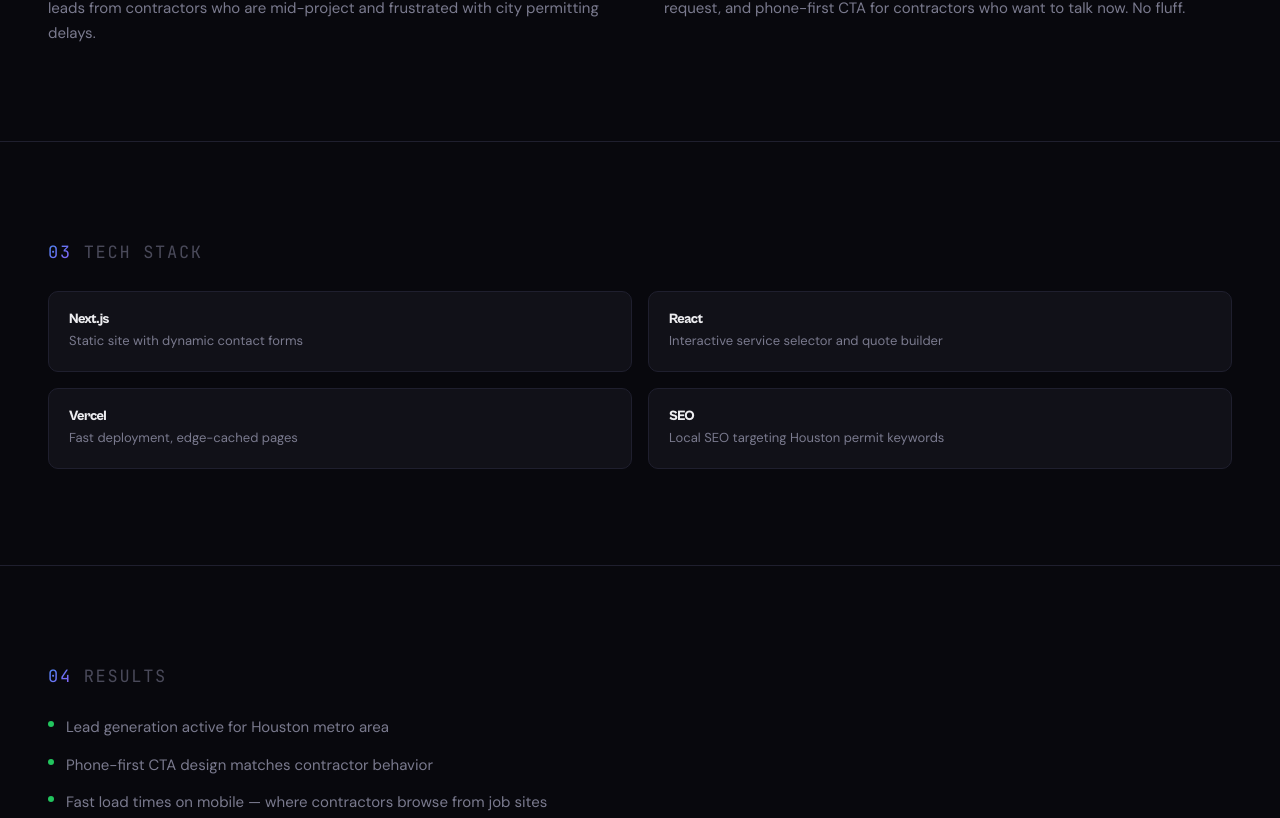
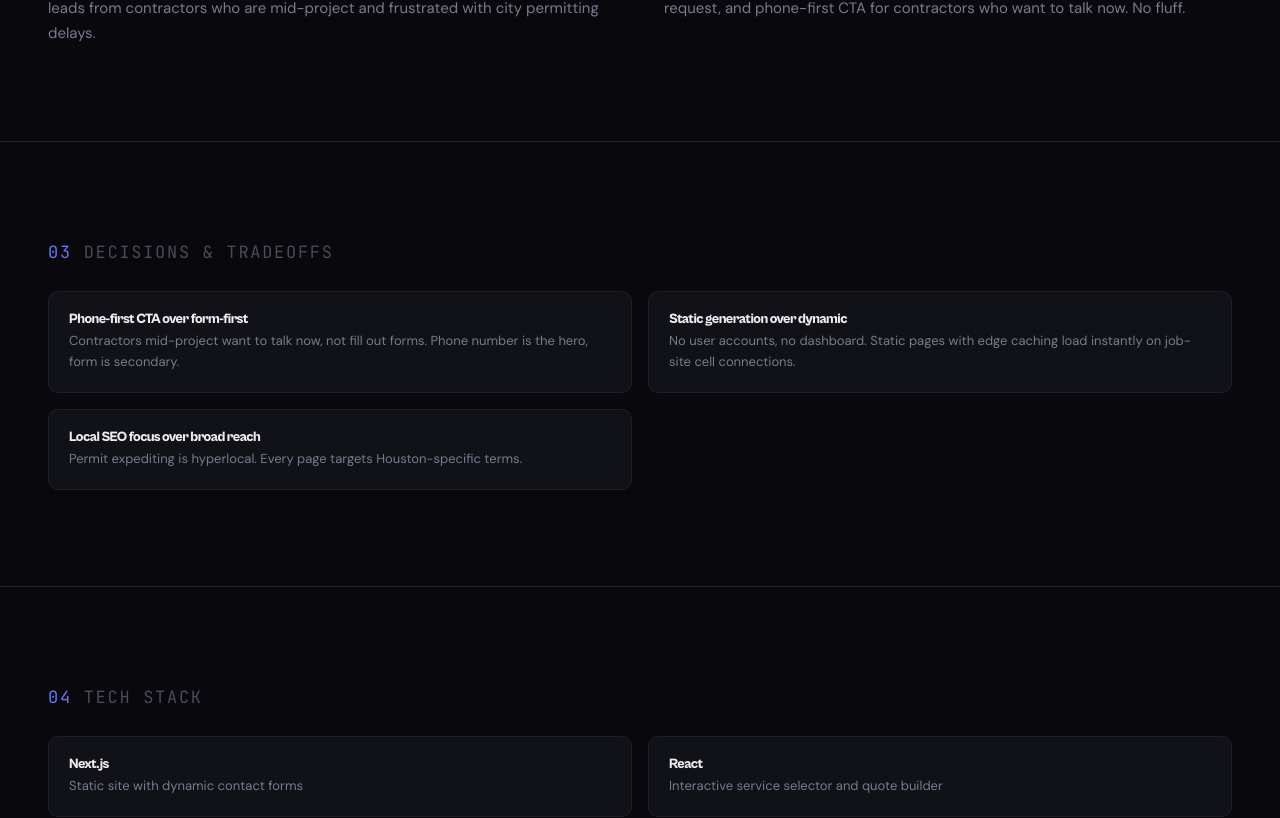
Before and after one commit to abouchard11/midnightdev, a Next.js app: page /work/htxpermitfix in a window 1280 px wide. Shown: the part 1431-2249 px from the top of the page. Built offline with nearby package versions, Linux system fonts and the light colour scheme.

Commit message:
feat: add tradeoffs and testimonial sections to case study template
Co-Authored-By: Claude Opus 4.6 (1M context) <noreply@anthropic.com>

```diff
--- a/src/app/work/[slug]/page.tsx
+++ b/src/app/work/[slug]/page.tsx
@@ -123,11 +123,35 @@ export default async function ProjectPage({
           </div>
         </section>
 
+        {/* Decisions & Tradeoffs */}
+        <section className="border-t border-[var(--border)] px-6 py-16 md:px-12 md:py-24">
+          <div className="mx-auto max-w-[var(--content-max)]">
+            <p className="mb-3 font-mono text-[var(--fs-label)] uppercase tracking-[0.1em] text-[var(--text-dim)]">
+              <span className="gradient-text">03</span> decisions &amp; tradeoffs
+            </p>
+            <div className="mt-6 grid gap-4 sm:grid-cols-2">
+              {project.tradeoffs.map((tradeoff) => (
+                <div
+                  key={tradeoff.decision}
+                  className="rounded-[var(--r-md)] border border-[var(--border)] bg-[var(--surface)] p-5"
+                >
+                  <h3 className="font-mono text-sm font-semibold text-[var(--text-primary)]">
+                    {tradeoff.decision}
+                  </h3>
+                  <p className="mt-1 text-[13px] leading-relaxed text-[var(--text-muted)]">
+                    {tradeoff.reasoning}
+                  </p>
+                </div>
+              ))}
+            </div>
+          </div>
+        </section>
+
         {/* Tech Stack */}
         <section className="border-t border-[var(--border)] px-6 py-16 md:px-12 md:py-24">
           <div className="mx-auto max-w-[var(--content-max)]">
             <p className="mb-3 font-mono text-[var(--fs-label)] uppercase tracking-[0.1em] text-[var(--text-dim)]">
-              <span className="gradient-text">03</span> tech stack
+              <span className="gradient-text">04</span> tech stack
             </p>
             <div className="mt-6 grid gap-4 sm:grid-cols-2">
               {project.techStack.map((tech) => (
@@ -151,7 +175,7 @@ export default async function ProjectPage({
         <section className="border-t border-[var(--border)] px-6 py-16 md:px-12 md:py-24">
           <div className="mx-auto max-w-[var(--content-max)]">
             <p className="mb-3 font-mono text-[var(--fs-label)] uppercase tracking-[0.1em] text-[var(--text-dim)]">
-              <span className="gradient-text">04</span> results
+              <span className="gradient-text">05</span> results
             </p>
             <ul className="mt-6 space-y-3">
               {project.results.map((result) => (
@@ -166,6 +190,32 @@ export default async function ProjectPage({
             </ul>
           </div>
         </section>
+
+        {/* Testimonial */}
+        {project.testimonial && (
+          <section className="border-t border-[var(--border)] px-6 py-16 md:px-12 md:py-24">
+            <div className="mx-auto max-w-[var(--content-max)]">
+              <p className="mb-3 font-mono text-[var(--fs-label)] uppercase tracking-[0.1em] text-[var(--text-dim)]">
+                <span className="gradient-text">06</span> client feedback
+              </p>
+              <div className="mt-6 rounded-[var(--r-md)] border border-[var(--border)] bg-[var(--surface)] p-8 md:p-10">
+                <div className="border-l-2 border-[var(--accent-purple)] pl-6">
+                  <p className="text-[15px] leading-relaxed text-[var(--text-muted)]">
+                    &ldquo;{project.testimonial.quote}&rdquo;
+                  </p>
+                  <div className="mt-4">
+                    <p className="text-sm font-semibold">
+                      {project.testimonial.name}
+                    </p>
+                    <p className="font-mono text-[11px] text-[var(--text-dim)]">
+                      {project.testimonial.role}
+                    </p>
+                  </div>
+                </div>
+              </div>
+            </div>
+          </section>
+        )}
 
         {/* CTA */}
         <section className="border-t border-[var(--border)] px-6 py-16 md:px-12 md:py-24">
```
